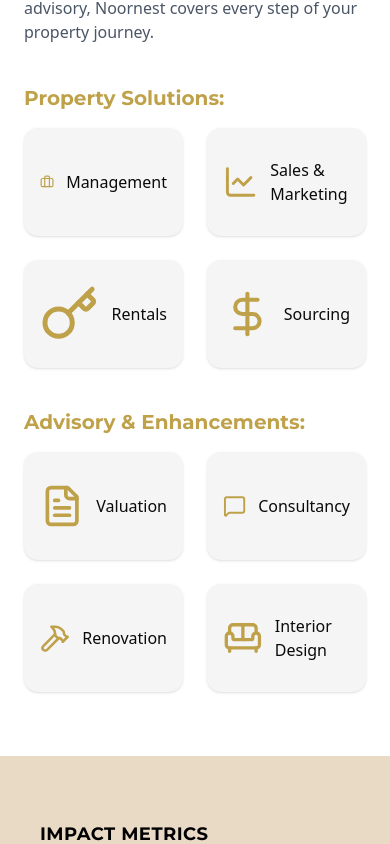
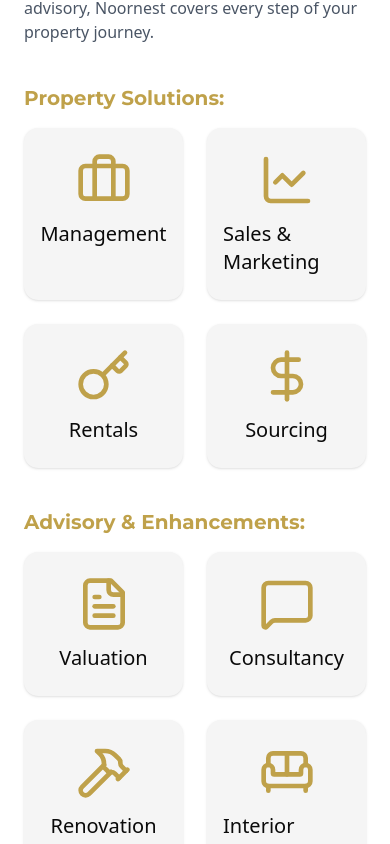
Before and after one commit to Coast-Information-Technology/noornest-properties, a Next.js app: page / in a window 390 px wide. Shown: the part 7355-8199 px from the top of the page. Built offline with nearby package versions, Linux system fonts and the light colour scheme.

Commit message:
Update icon sizes in property solutions and advisory enhancements; adjust button class for text alignment in NewsletterForm

```diff
--- a/app/page.tsx
+++ b/app/page.tsx
@@ -298,38 +298,38 @@
 
 const propertySolutions = [
   {
-    icon: <Briefcase className="text-primary font-light" size={60} />,
+    icon: <Briefcase className="text-primary font-light w-14 h-14" />,
     title: "Management",
   },
   {
-    icon: <LineChart className="text-primary font-light" size={60} />,
+    icon: <LineChart className="text-primary font-light w-14 h-14" />,
     title: "Sales & Marketing",
   },
   {
-    icon: <Key className="text-primary font-light" size={60} />,
+    icon: <Key className="text-primary font-light w-14 h-14" />,
     title: "Rentals",
   },
   {
-    icon: <DollarSign className="text-primary" size={60} />,
+    icon: <DollarSign className="text-primary w-14 h-14" />,
     title: "Sourcing",
   },
 ];
 
 const advisoryEnhancements = [
   {
-    icon: <FileText className="text-primary font-light" size={60} />,
+    icon: <FileText className="text-primary font-light w-14 h-14" />,
     title: "Valuation",
   },
   {
-    icon: <MessageSquare className="text-primary font-light" size={60} />,
+    icon: <MessageSquare className="text-primary font-light w-14 h-14" />,
     title: "Consultancy",
   },
   {
-    icon: <Hammer className="text-primary font-light" size={60} />,
+    icon: <Hammer className="text-primary font-light w-14 h-14" />,
     title: "Renovation",
   },
   {
-    icon: <Sofa className="text-primary font-light" size={60} />,
+    icon: <Sofa className="text-primary font-light w-14 h-14" />,
     title: "Interior Design",
   },
 ];
@@ -671,10 +671,10 @@
               {propertySolutions.map((item, idx) => (
                 <div
                   key={idx}
-                  className="flex items-center gap-3 bg-[#f5f5f5] rounded-xl py-6 px-4 shadow-sm"
+                  className="flex flex-col md:flex-row items-center gap-3 bg-[#f5f5f5] rounded-xl py-6 px-4 shadow-sm"
                 >
                   {item.icon}
-                  <p className="text-md lg:text-xl font-medium">{item.title}</p>
+                  <p className="text-xl font-medium">{item.title}</p>
                 </div>
               ))}
             </div>
@@ -689,10 +689,10 @@
               {advisoryEnhancements.map((item, idx) => (
                 <div
                   key={idx}
-                  className="flex items-center gap-3 bg-[#f5f5f5] rounded-xl py-6 px-4 shadow-sm"
+                  className="flex flex-col md:flex-row  items-center gap-3 bg-[#f5f5f5] rounded-xl py-6 px-4 shadow-sm"
                 >
                   {item.icon}
-                  <p className="text-md lg:text-xl font-medium">{item.title}</p>
+                  <p className="text-xl font-medium">{item.title}</p>
                 </div>
               ))}
             </div>
--- a/components/ui/NewsletterForm.tsx
+++ b/components/ui/NewsletterForm.tsx
@@ -92,7 +92,7 @@
         <button
           type="submit"
           disabled={isLoading || !email}
-          className={`w-full lg:w-auto px-4 py-3 bg-primary hover:bg-primary/90 text-white border border-primary rounded-r-[10px] sm:rounded-r-[10px] rounded-l-[10px] sm:rounded-l-[0px] font-semibold transition-all duration-300 transform hover:scale-105 hover:shadow-lg disabled:opacity-50 disabled:cursor-not-allowed disabled:hover:scale-100 ${buttonClassName}`}
+          className={`w-full lg:w-auto px-4 py-3 bg-primary hover:bg-primary/90 text-white border border-primary rounded-r-[10px] sm:rounded-r-[10px] rounded-l-[10px] sm:rounded-l-[0px] font-semibold transition-all duration-300 transform hover:scale-105 hover:shadow-lg disabled:opacity-50 disabled:cursor-not-allowed disabled:hover:scale-100 ${buttonClassName} text-center`}
         >
           {isLoading ? (
             <motion.div
```
